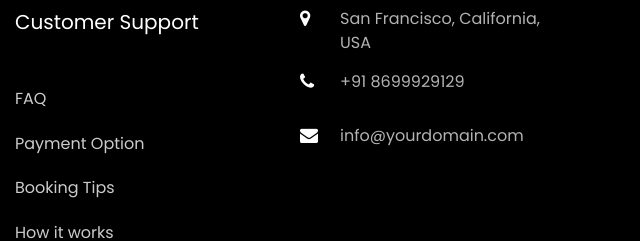
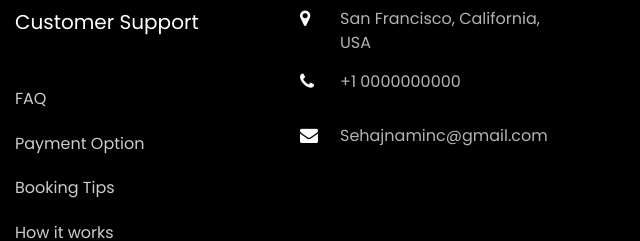
Before and after one commit to mehakpreet1213/Sehajnaminc., a plain HTML site: page about.html in a window 1280 px wide. Shown: the part 2697-2938 px from the top of the page, 640-1280 px from the left. Drawn offline with Linux system fonts and the light colour scheme; files whose address does not match are found by name.

Commit message:
Add files via upload

```diff
--- a/about.html
+++ b/about.html
@@ -220,14 +220,14 @@
                           <li>
                             <a href="#">
                               <span class="icon icon-phone"></span>
-                              <span class="text">+91 8699929129</span>
+                              <span class="text">+1 0000000000</span>
                             </a>
                           </li>
                           <li>
                             <a href="#">
                               <span class="icon icon-envelope"></span>
                               <span class="text">
-                                <span class="__cf_email__" data-cfemail="422b2c242d023b2d3730262d2f232b2c6c212d2f">[email�&nbsp;protected]</span>
+                                Sehajnaminc@gmail.com
                               </span>
                             </a>
                           </li>
```
Also changed, not shown: index.html (+1 -1 lines).
